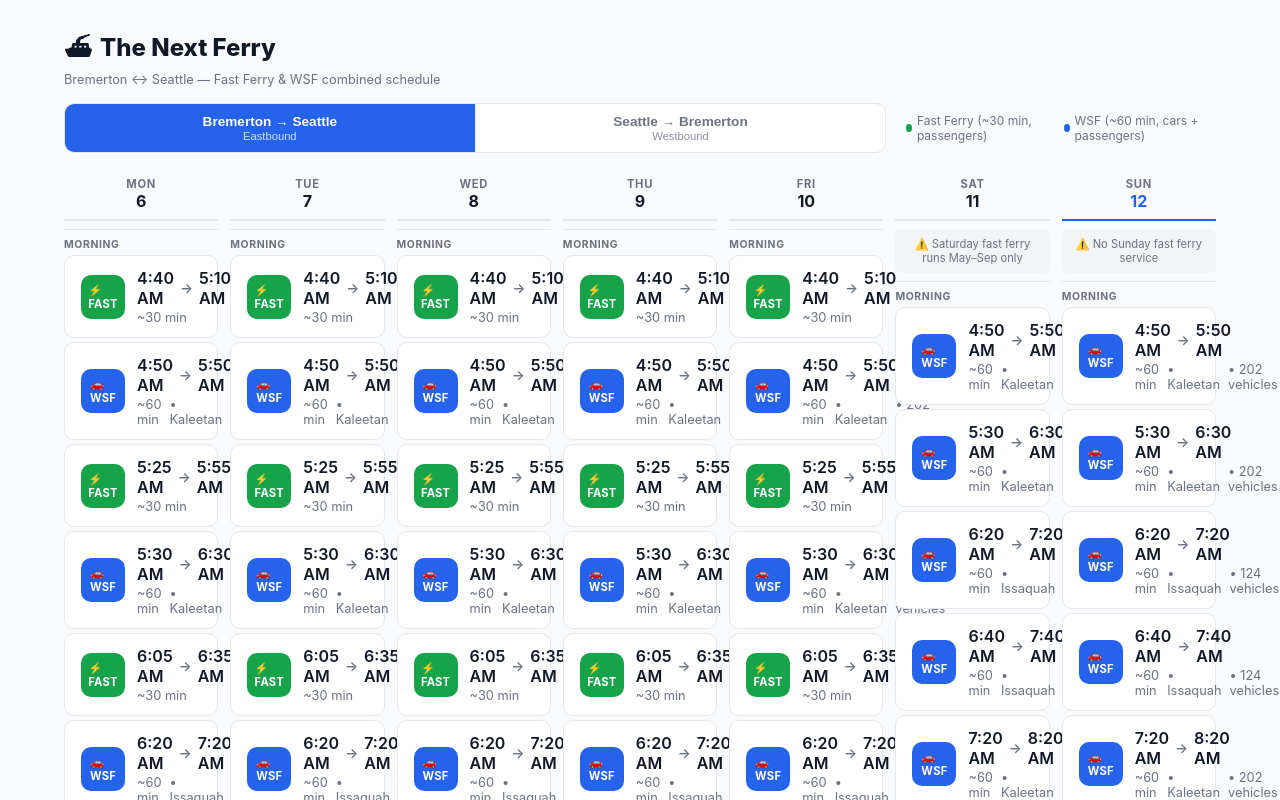
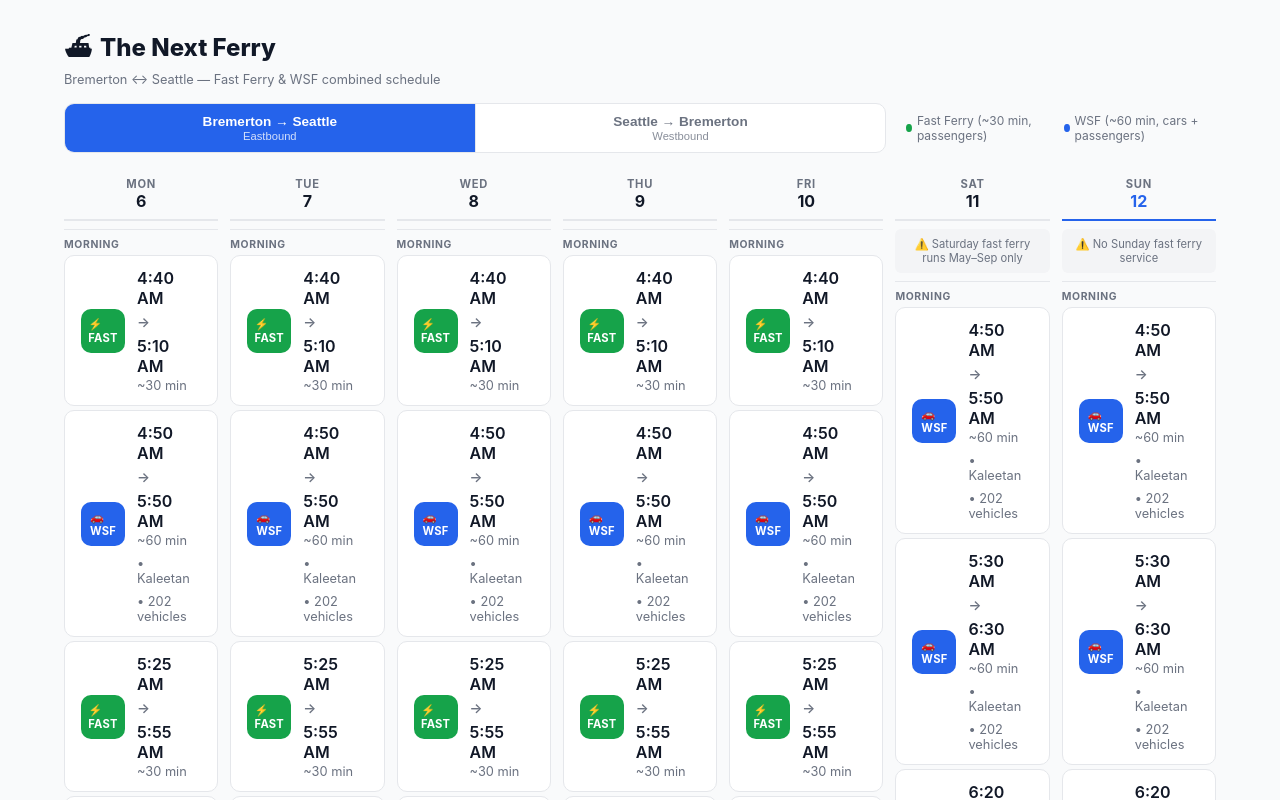
Before and after one commit to Loonz206/the-next-ferry, a React (Vite) app: page / in a window 1280 px wide. Shown: the top 800 px of the page. Built offline with nearby package versions, Linux system fonts and the light colour scheme.

Commit message:
fix: 🐛 addressing nights

```diff
--- a/src/components/DepartureCard.module.css
+++ b/src/components/DepartureCard.module.css
@@ -1,5 +1,6 @@
 .card {
-  display: flex;
+  display: grid;
+  grid-template-columns: auto minmax(0, 1fr) auto;
   align-items: center;
   gap: 12px;
   padding: 12px 16px;
@@ -42,8 +43,8 @@
 }
 
 .info {
-  flex: 1;
   min-width: 0;
+  overflow: hidden;
 }
 
 .times {
@@ -53,6 +54,8 @@
   font-size: 1rem;
   font-weight: 600;
   color: var(--text-primary);
+  min-width: 0;
+  flex-wrap: wrap;
 }
 
 .arrow {
@@ -67,12 +70,17 @@
   margin-top: 2px;
   font-size: 0.8rem;
   color: var(--text-secondary);
+  flex-wrap: wrap;
+  min-width: 0;
 }
 
 .metaTag {
   display: inline-flex;
   align-items: center;
   gap: 3px;
+  max-width: 100%;
+  overflow: hidden;
+  text-overflow: ellipsis;
 }
 
 .crossing {
@@ -80,6 +88,7 @@
   color: var(--text-secondary);
   white-space: nowrap;
   text-align: right;
+  flex-shrink: 0;
 }
 
 .unavailableCard {
--- a/src/hooks/useSchedule.ts
+++ b/src/hooks/useSchedule.ts
@@ -57,7 +57,7 @@
 function getTimeOfDay(time: string): TimeOfDay {
   const hour = Number.parseInt(time.split(':')[0], 10);
   if (hour < 9) return 'morning';
-  if (hour < 15) return 'midday';
+  if (hour < 17) return 'midday';
   return 'evening';
 }
 
```
Also changed, not shown: 1 other file (tests, documents, lock files or other folders).
